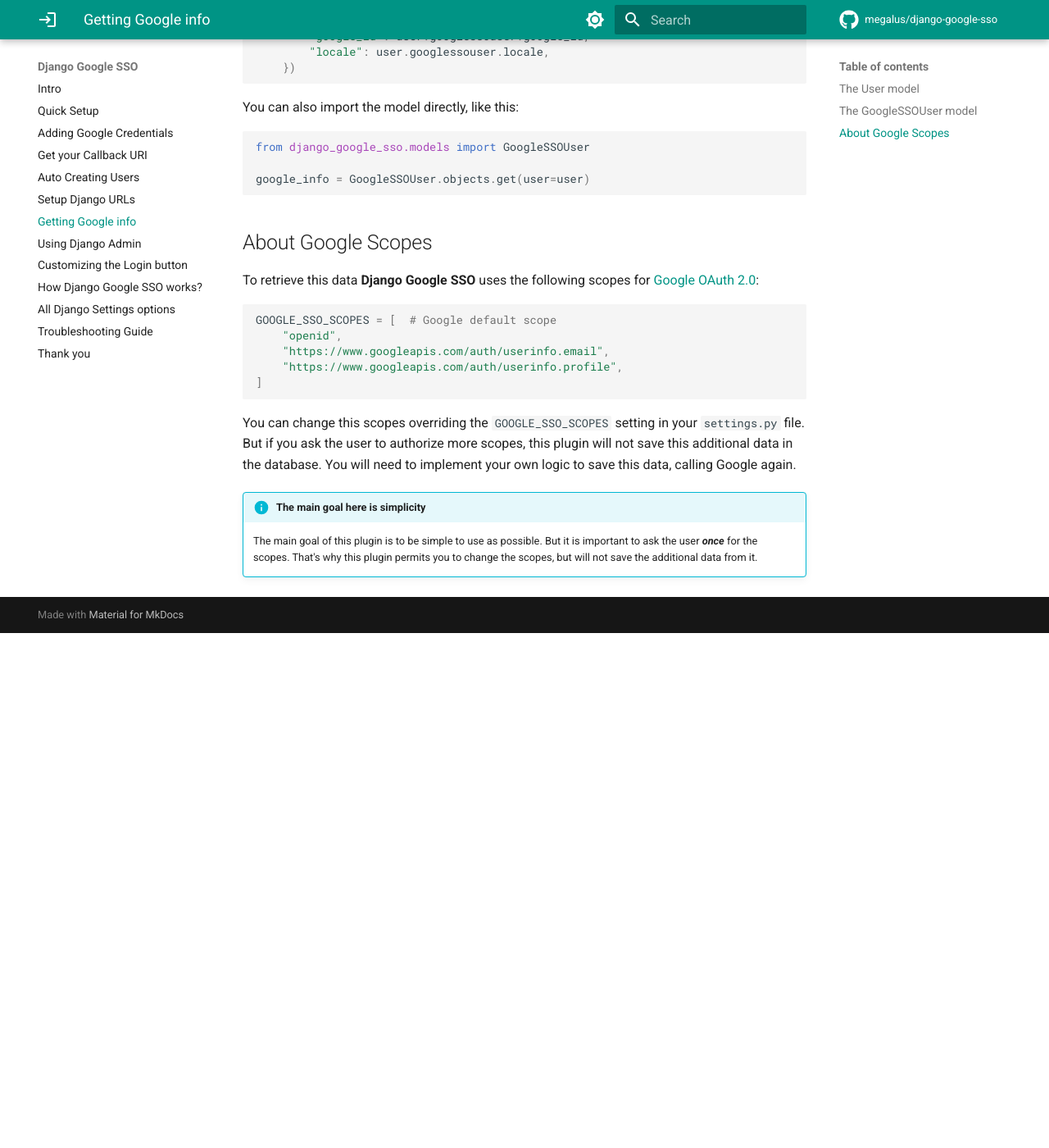
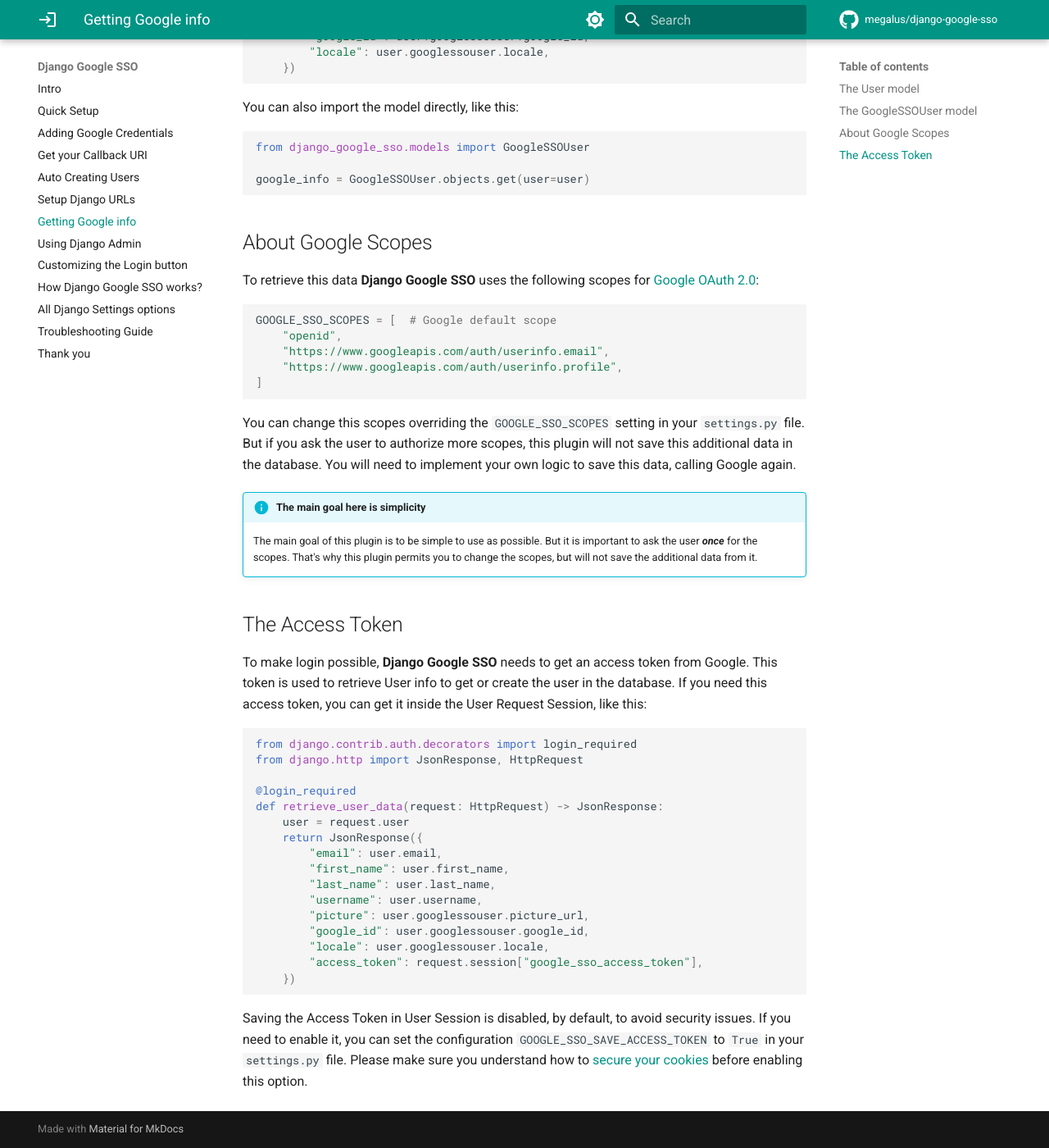
Before and after one commit to megalus/django-google-sso, an MkDocs documentation site: the page built from docs/model.md, in a window 1280 px wide and 1400 px high, scrolled down 1303 px. Shown: the whole window at 82% size. Built offline with MkDocs 1.6.1 and Material for MkDocs 9.7.7, drawn with Linux system fonts in a browser that asks for light colours; comment, search, counter and statistics services are not loaded; before the commit the page ends 2075 px from its top, so only the background shows below that.

Commit message:
docs: update example code in admin.md

````diff
--- a/docs/model.md
+++ b/docs/model.md
@@ -83,3 +83,32 @@
 !!! info "The main goal here is simplicity"
     The main goal of this plugin is to be simple to use as possible. But it is important to ask the user **_once_** for the scopes.
     That's why this plugin permits you to change the scopes, but will not save the additional data from it.
+
+## The Access Token
+To make login possible, **Django Google SSO** needs to get an access token from Google. This token is used to retrieve
+User info to get or create the user in the database. If you need this access token, you can get it inside the User Request
+Session, like this:
+
+```python
+from django.contrib.auth.decorators import login_required
+from django.http import JsonResponse, HttpRequest
+
+@login_required
+def retrieve_user_data(request: HttpRequest) -> JsonResponse:
+    user = request.user
+    return JsonResponse({
+        "email": user.email,
+        "first_name": user.first_name,
+        "last_name": user.last_name,
+        "username": user.username,
+        "picture": user.googlessouser.picture_url,
+        "google_id": user.googlessouser.google_id,
+        "locale": user.googlessouser.locale,
+        "access_token": request.session["google_sso_access_token"],
+    })
+```
+
+Saving the Access Token in User Session is disabled, by default, to avoid security issues. If you need to enable it,
+you can set the configuration `GOOGLE_SSO_SAVE_ACCESS_TOKEN` to `True` in your `settings.py` file. Please make sure you
+understand how to [secure your cookies](https://docs.djangoproject.com/en/4.2/ref/settings/#session-cookie-secure)
+before enabling this option.
````
Also changed, not shown: docs/admin.md (+1 -1 lines).
